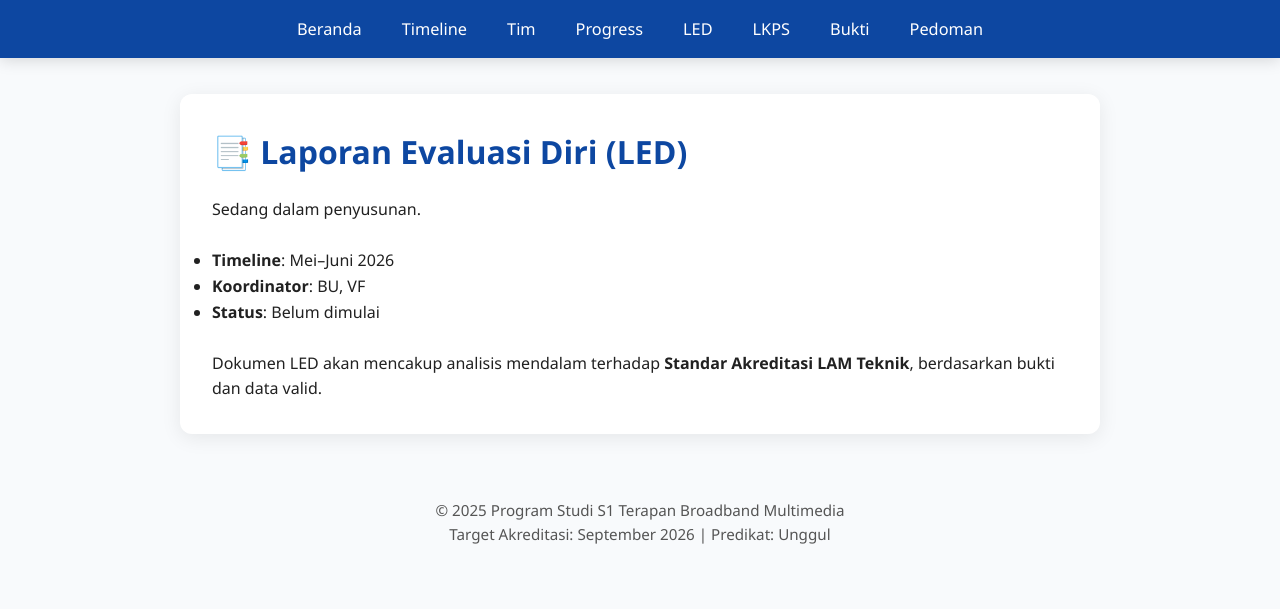
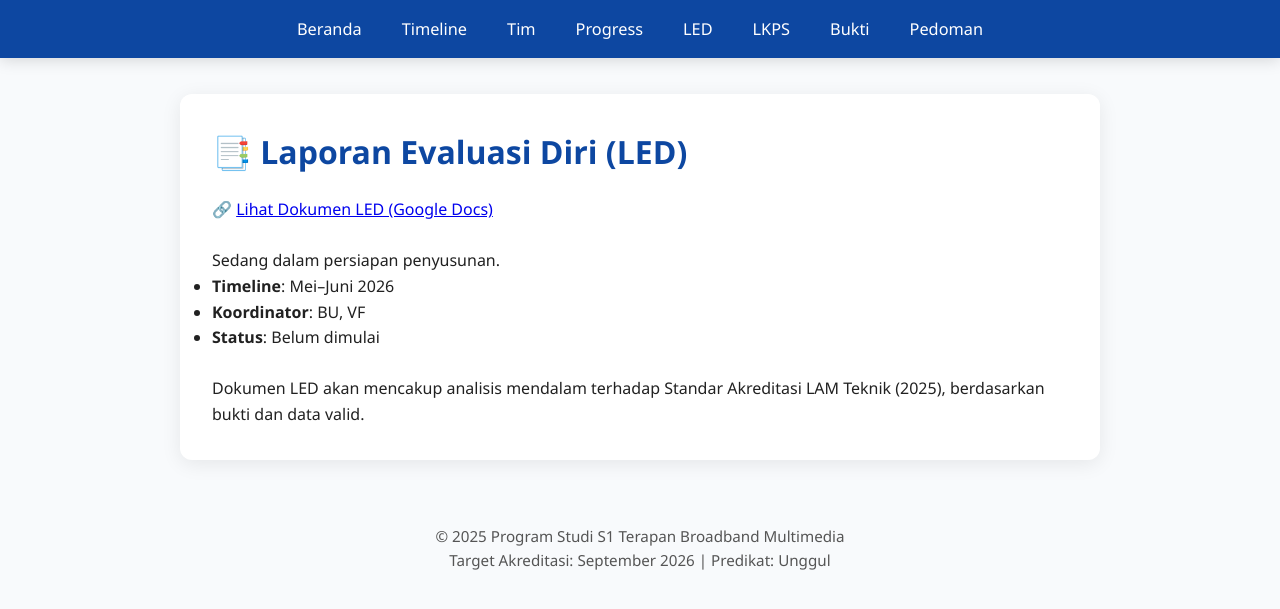
Before and after one commit to portal-psbm/aksibm-26, a Jekyll site: the page built from led.md, in a window 1280 px wide. Shown: the top 609 px of the page. Built offline with Jekyll 4.4.1, drawn with Linux system fonts in a browser that asks for light colours.

Commit message:
Update LED

```diff
--- a/led.md
+++ b/led.md
@@ -6,10 +6,12 @@ permalink: /led/
 
 # 📑 Laporan Evaluasi Diri (LED)
 
-Sedang dalam penyusunan.<br><br>
+> 🔗 [Lihat Dokumen LED (Google Docs)](https://docs.google.com/document/d/1-UZgNXe9Ma6KaO0e3hydxyQIq_3k_Cvazv6n233kkl0/edit?usp=drive_link) <br><br>
+
+Sedang dalam persiapan penyusunan.
 
 - **Timeline**: Mei–Juni 2026
 - **Koordinator**: BU, VF
 - **Status**: Belum dimulai <br><br>
 
-> Dokumen LED akan mencakup analisis mendalam terhadap **Standar Akreditasi LAM Teknik**, berdasarkan bukti dan data valid.
+> Dokumen LED akan mencakup analisis mendalam terhadap Standar Akreditasi LAM Teknik (2025), berdasarkan bukti dan data valid.
```
